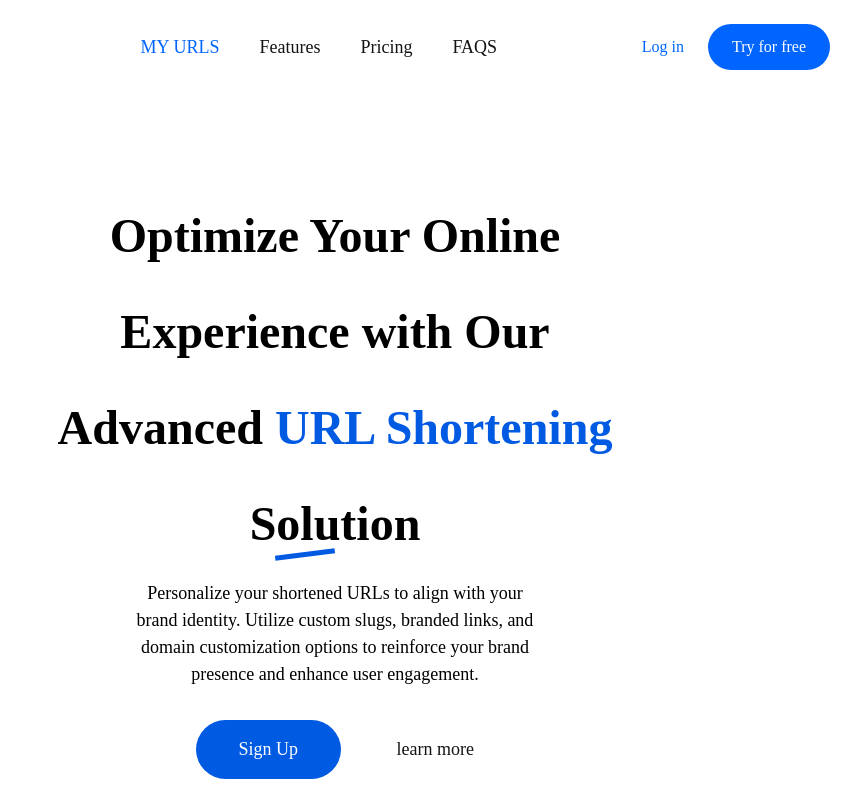
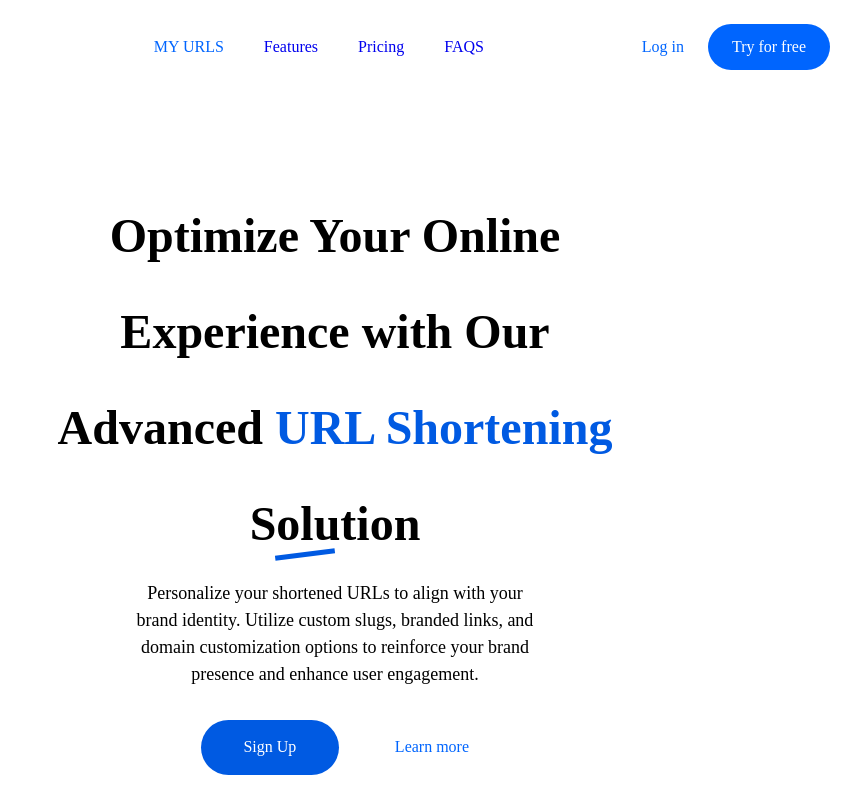
Before and after one commit to Horlamidey655/Altschool, a plain HTML site: page v2 exam/index.html in a window 1280 px wide. Shown: the full height of the page, 305-1166 px from the left. Drawn offline with Linux system fonts and the light colour scheme.

Commit message:
review commit

```diff
--- a/v2 exam/index.html
+++ b/v2 exam/index.html
@@ -21,7 +21,7 @@
           </ul>
         </nav>
         <div class="cta">
-          <a href="#">Log in</a>
+          <a href="#" class="primary">Log in</a>
           <a href="#" class="try-for-free">Try for free</a>
         </div>
       </header>
@@ -41,8 +41,8 @@
           </p>
         </div>
         <div class="hero-cta">
-          <a href="#" class="sign-up">sign up</a>
-          <a href="#" class="learn-more">learn more</a>
+          <a href="#" class="sign-up">Sign up</a>
+          <a href="#" class="primary">Learn more</a>
         </div>
       </div>
     </section>
--- a/v2 exam/style.css
+++ b/v2 exam/style.css
@@ -21,9 +21,14 @@ li {
 }
 
 a {
+  font-family: Gilroy-SemiBold;
+  font-size: 1.6rem;
+  line-height: 1.4;
   text-decoration: none;
-  color: rgba(20, 20, 20, 1);
-  font-size: 1.8rem;
+}
+
+.primary {
+  color: rgba(0, 101, 254, 1);
 }
 
 .label {
@@ -64,12 +69,6 @@ a {
   gap: 2.4rem;
   padding: 1.2rem 0;
   align-items: center;
-  a {
-    font-family: Gilroy-SemiBold;
-    font-size: 1.6rem;
-    line-height: 1.4;
-    color: rgba(0, 101, 254, 1);
-  }
   .try-for-free {
     background: rgba(0, 101, 254, 1);
     padding: 1.2rem 2.4rem;
@@ -125,4 +124,6 @@ a {
     text-transform: capitalize;
     border-radius: 100vw;
   }
+  .learn-more {
+  }
 }
```
